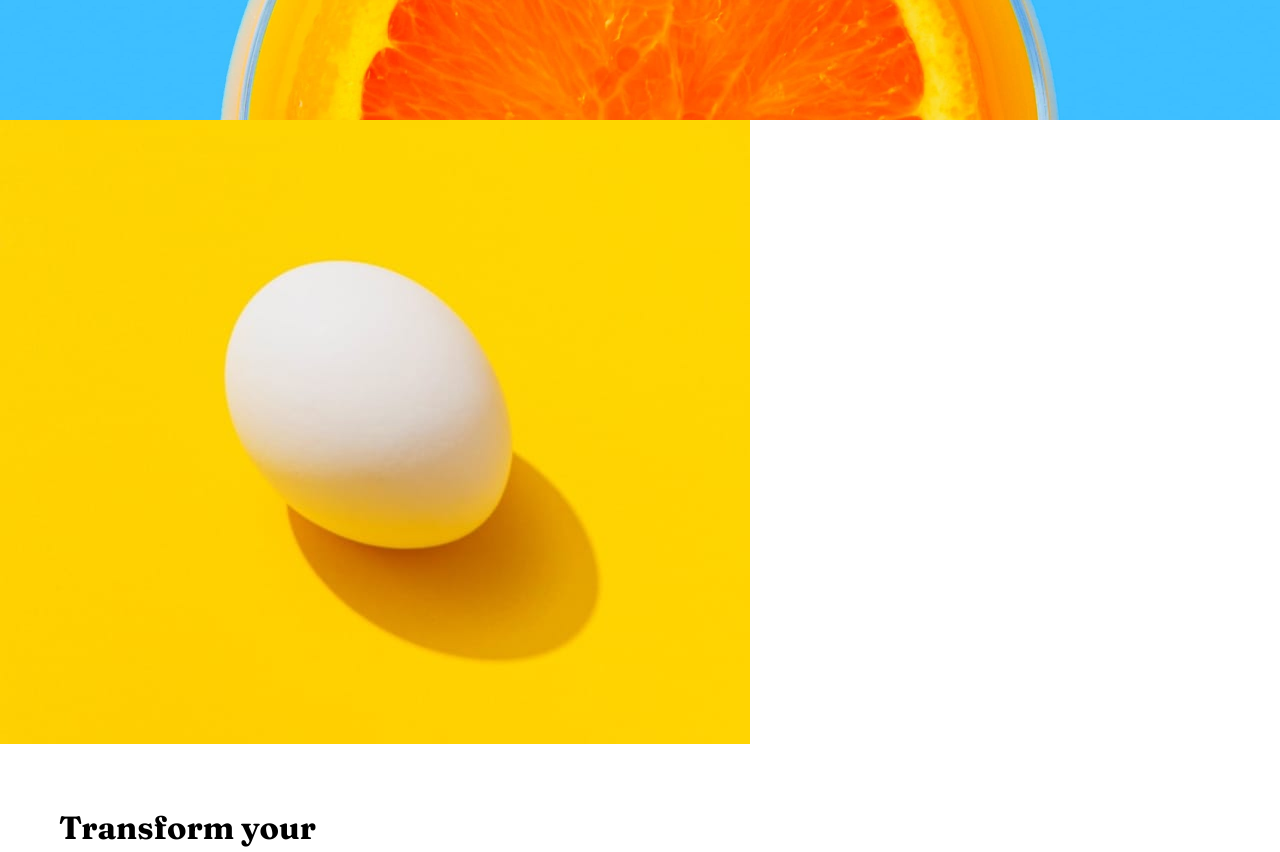
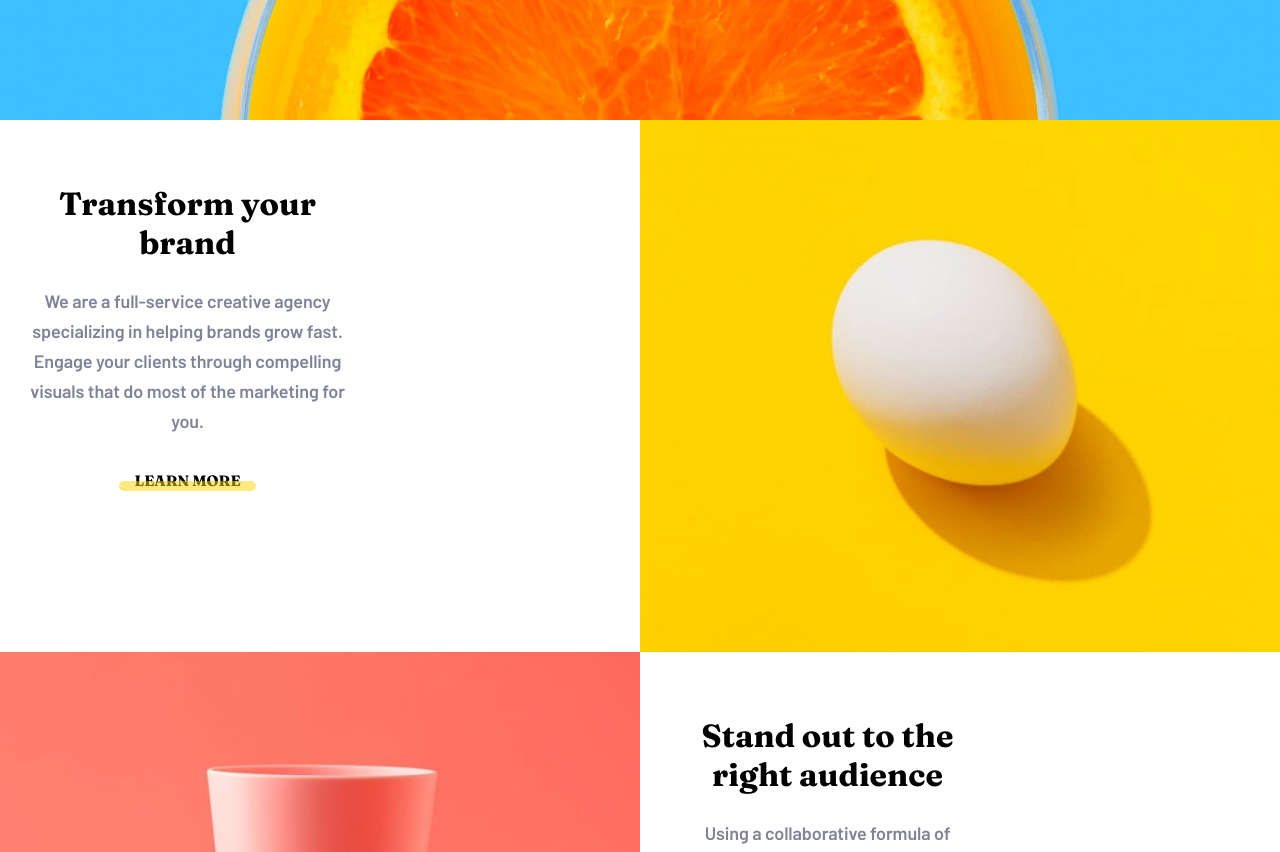
Before and after one commit to XavierVelasquezSoto/Web-Responsive, a plain HTML site: page index.html in a window 1280 px wide. Shown: the part 680-1532 px from the top of the page. Drawn offline with Linux system fonts and the light colour scheme.

Commit message:
grid change

```diff
--- a/css/style.css
+++ b/css/style.css
@@ -168,8 +168,31 @@ body {
 
 /* header terminado */
 
+.container {
+  display: grid;
+}
+
+@media screen and (width > 768px) {
+  .container {
+    grid-column: repeat (2 720);
+  }
+}
+
+@media screen and (width > 768px) {
+  .box-1 {
+    grid-column: 2/2;
+  }
+}
+
 .box-2 {
   height: 437px;
+}
+
+@media screen and (width > 768px) {
+  .box-2 {
+    grid-column: 1/2;
+    grid-row: 1/2;
+  }
 }
 
 .box-2-text {
--- a/index.html
+++ b/index.html
@@ -44,7 +44,11 @@
     <main>
       <div class="container">
         <div class="box-1">
-          <img class="egg" src="./assets/img/mobile/image-transform.jpg" alt="" />
+          <picture>
+            <source media="(min-width: 375px)" srcset="./assets/img/mobile/image-transform.jpg" />
+            <source media="(min-width: 768px)" srcset="./assets/img/desktop/image-transform.jpg" />
+            <img class="egg" src="./assets/img/mobile/image-transform.jpg" alt="" />
+          </picture>
         </div>
 
         <div class="box-2">
```
